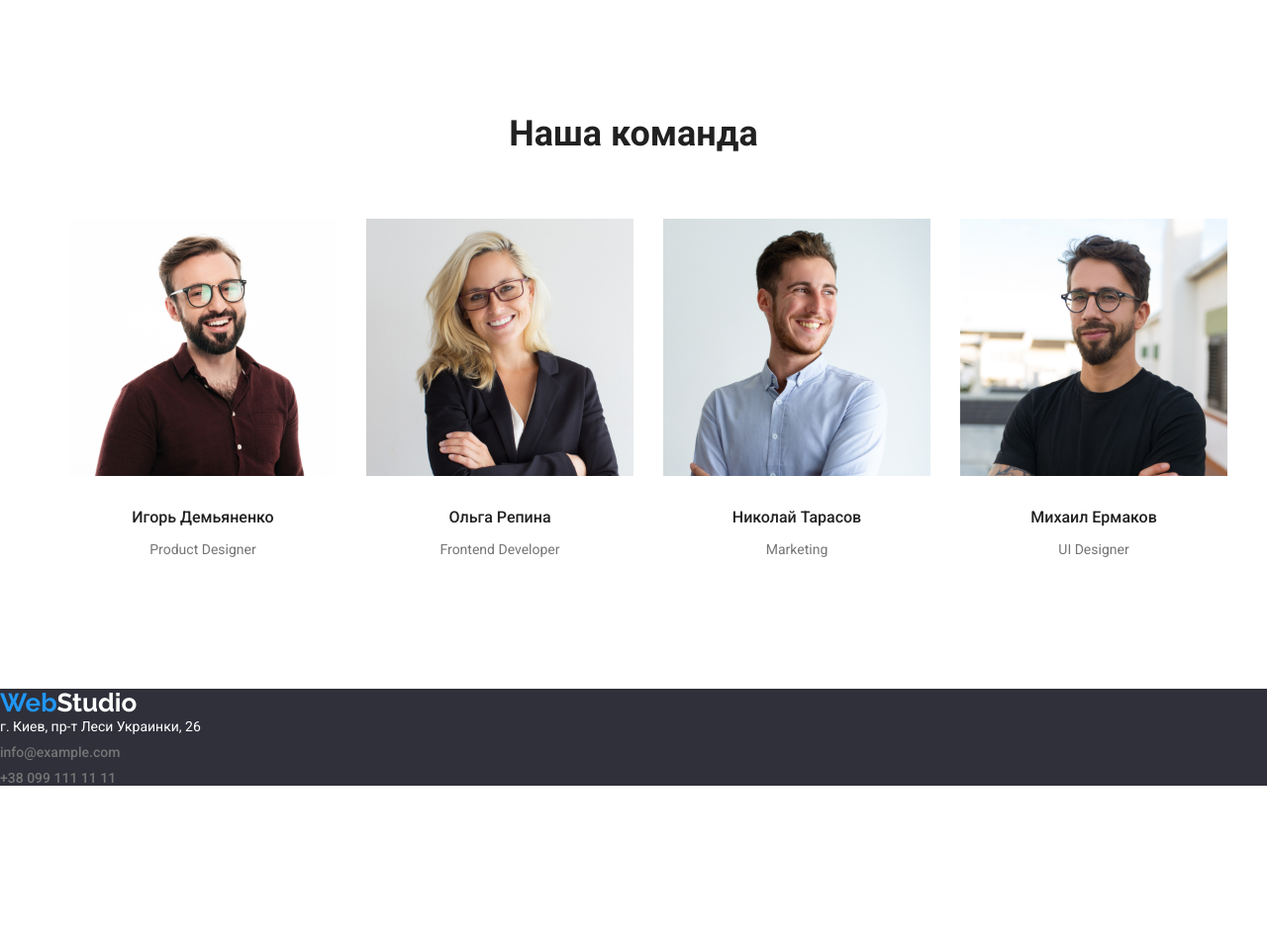
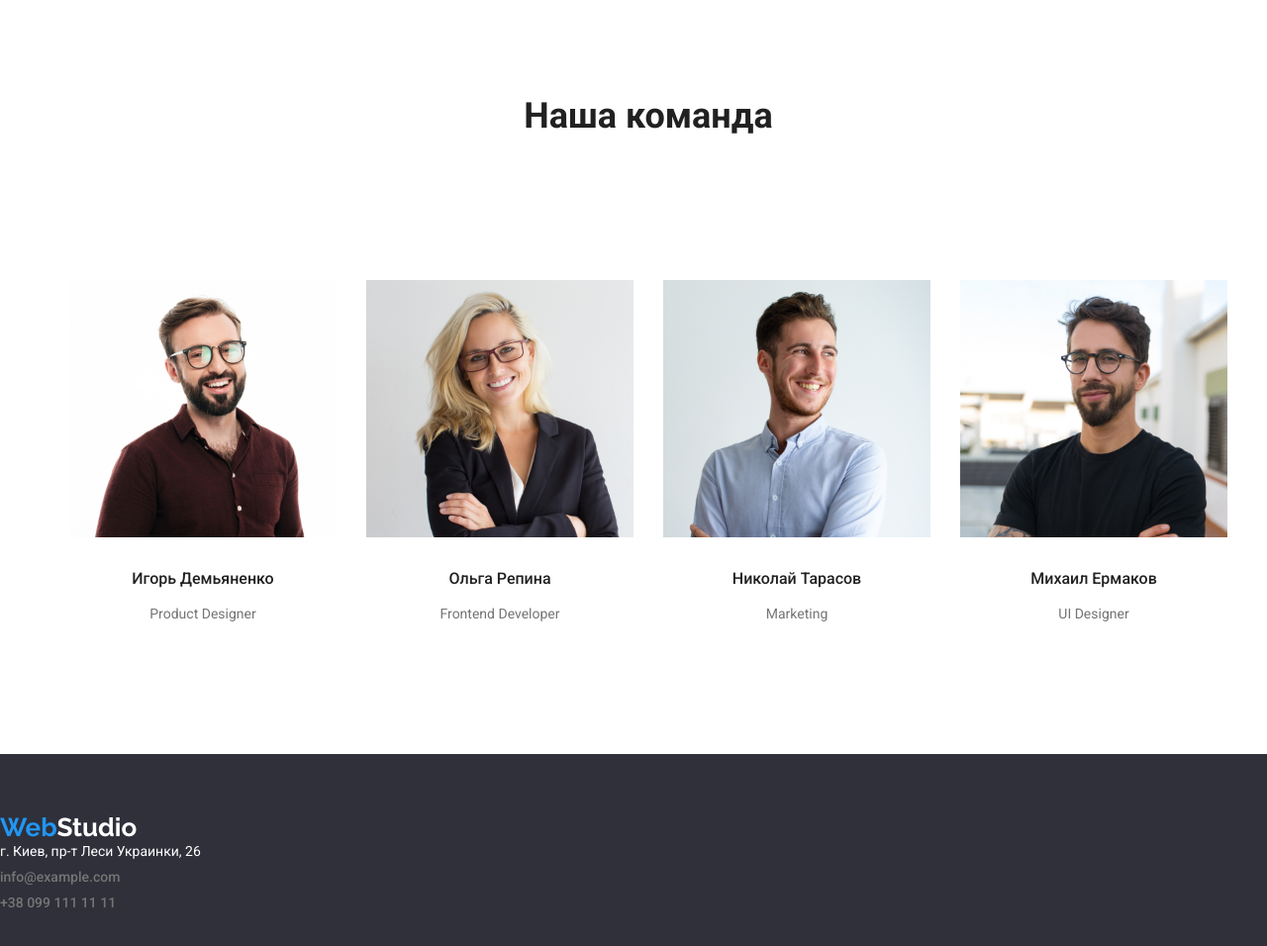
Before and after one commit to Yrii29/goit-markup-hw-03, a plain HTML site: page index.html in a window 1280 px wide. Shown: the part 1596-2552 px from the top of the page at 99% size. Before the commit the page ends 2400 px from the top, so only its background shows below. Drawn offline with nearby package versions, Linux system fonts and the light colour scheme.

Commit message:
нове

```diff
--- a/css/stуles.css
+++ b/css/stуles.css
@@ -39,12 +39,11 @@ li {
 }
 
 .hat-display {
+  margin: 0px auto;
   display: flex;
   align-items: center;
-  text-align: center;
   width: 1200px;
   padding: 15px 15px;
-  margin: 0px auto;
 }
 
 /*початок навігації*/
@@ -187,6 +186,7 @@ li {
   color: #757575;
   font-weight: 400;
   font-size: 14px;
+  line-height: 24px;
 }
 
 /*секція роботи*/
@@ -225,17 +225,18 @@ li {
 }
 
 .comando {
-  margin: 180px auto 50px auto;
   text-align: center;
   margin-bottom: 50px;
   color: #212121;
   font-weight: 700;
   font-size: 36px;
+  padding-top: 94px;
+  padding-bottom: 94px;
 }
 
 .comando-ul {
   display: flex;
-  margin-bottom: 90px;
+  padding-bottom: 94px;
 }
 
 .comando-li {
@@ -257,6 +258,12 @@ li {
 
 .footer {
   background: #2f303a;
+  padding: 60px 0;
+}
+
+.footer-conteiner {
+  align-items: center;
+  width: 1200px;
 }
 
 .web-footer {
--- a/index.html
+++ b/index.html
@@ -77,11 +77,12 @@
         </section>
 
         <!--section_work-->
-        <section class="work">
+        <div class="hat-display">
+         <section class="work">
 
             <h2 class="headlines">Чем мы занимаемся</h2>
 
-            <div class="hat-display">
+
 
 
               <ul class="work-ul">
@@ -98,16 +99,18 @@
                  </li>
              </ul>
 
-            </div>
 
-        </section>
+
+         </section>
+        </div>
 
         <!--section_comando-->
-        <section class="section-comando">
+        <div class="hat-display">
+         <section class="section-comando">
 
             <h2 class="comando">Наша команда</h2>
 
-            <div class="hat-display">
+
 
               <ul class="comando-ul">
                  <li class="comando-li">
@@ -131,15 +134,16 @@
                     <p class="function-paragraph">UI Designer</p>
                  </li>
              </ul>
-           </div>
 
-        </section>
+
+         </section>
+        </div>
     </main>
 
    <!--section basement-->
     <footer class="footer">
 
-
+        <div class="footer-conteiner">
          <a href="" class="web-footer"><span class="web-span">Web</span>Studio</a>
 
 
@@ -153,11 +157,12 @@
             </ul>
 
           </address>
-
+        </div>
 
 
     </footer>
 
 
+
 </body>
 </html>
```
